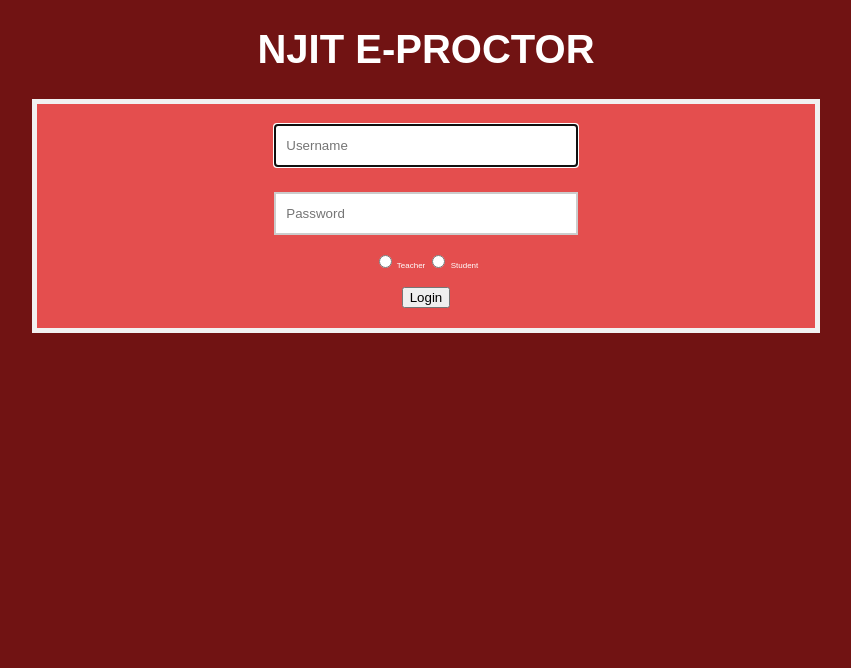
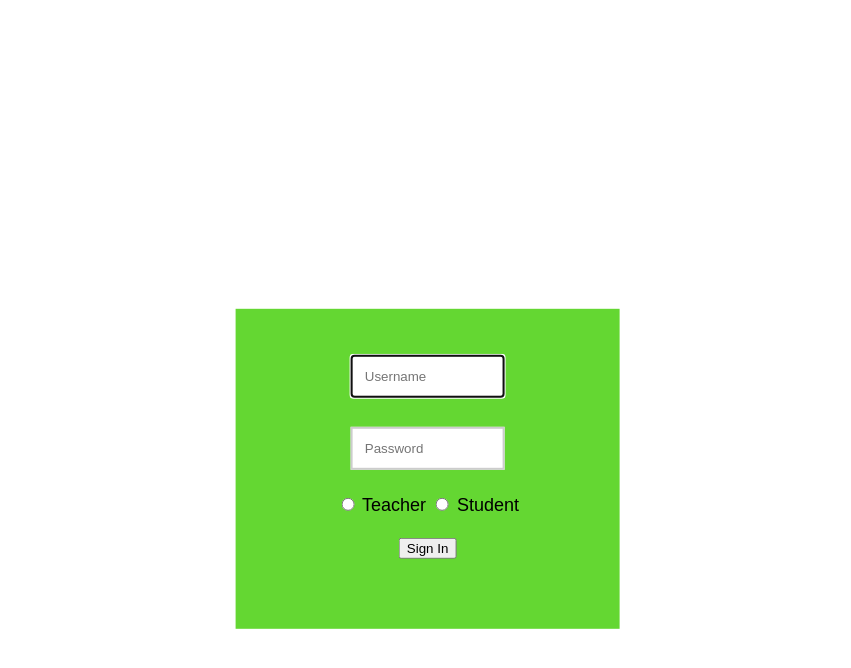
Before and after one commit to tejveersingh1997/s, a PHP site: page /login.php in a window 1280 px wide. Shown: the top 668 px of the page, without its empty margins (214-1065 px from the left). Run offline with PHP 8.4, Linux system fonts and the light colour scheme.

Commit message:
Update login.php

```diff
--- a/login.php
+++ b/login.php
@@ -1,61 +1,63 @@
-
 <!DOCTYPE html>
 <html>
 <head>
+<meta charset="utf-8">
+<meta name="robots" content="noindex,nofollow" />
+<meta name="viewport" content="width=device-width, initial-scale=1, user-scalab$
+<meta name="apple-mobile-web-app-capable" content="yes">
+<meta name="apple-touch-fullscreen" content="yes">
+<meta name="format-detection" content="telephone=no">
+<meta name="mobile-web-app-capable" content="yes">
+
 
 <!–– Links with login_front.js ––>
 
 <meta name="viewport" content="width=device-width, initial-scale=1">
 <script src="login_front.js" type="text/JavaScript"></script>
 
-
-<!–– CSS style is inserted here––>
-
 <style>
-
-h1 {
-  font-family: Arial, Helvetica, sans-serif;
-  color:White;
-  font-size: 40px;
-}
 
 body {
   font-family: Arial, Helvetica, sans-serif;
-  color:White;
-  font-size: 8px;
-  background-color: #711313;
+  color:black;
+  font-size: 18px;
+//  background: url("signin.png") no-repeat center center fixed;
+//  background-size: 1000px 650px;
 }
 
 form {
-  position:center;
-        border: 5px solid #f1f1f1;
-        padding: 12px 10px;
-        background-color: rgb(228, 78, 78);
-        width: 60%;
-
+  position: absolute;
+  background-color: rgb(100, 215, 50, 1.0);
+  width: 30%;
+  height: 40%;
+  transform: translate(115%, 94%);
 }
 
 input[type=text], input[type=password] {
   width: 40%;
-  padding: 12px 10px;
-  margin: 8px 0;
+  padding: 12px 12px;
+  margin: 4px 0;
   display: inline-block;
   border: 2px solid #ccc;
   box-sizing: border-box;
 }
 
 button {
-  background-color: red;
-  color: white;
-  padding: 20px 30px;
-  margin: 8px 0;
-  border: none;
-  cursor: pointer;
-  width: 60%;
+  border-radius: 15px;
+  background: #73AD21;
+  padding: 20px;
+  width: 200px;
+  height: 150px;
 }
 
 button:hover {
   opacity: 0.8;
+}
+
+ajaxDisplay, ajaxHiddenDisplay{
+font-family: Arial, Helvetica, sans-serif;
+  color:red;
+  font-size: 8px;
 }
 
 </style>
@@ -65,18 +67,15 @@ button:hover {
 
 <!–– HTML Menu here ––>
 
-
-
 <!–– HTML Login form here ––>
 <center>
-<h1 class="h1"> NJIT E-PROCTOR </h1>
 
 <body>
 
 <form action="/action_page.php">
 
         <div class="container">
-
+        <br></br>
         <tr class="prop">
                 <td class="name"><label for="login:username"></label></td>
                 <td class="value"><input id="login:username" type="text" name="login:username" class="form-login" size="30" placeholder="Username" required autofocus></td>
@@ -92,17 +91,16 @@ button:hover {
                 <td class="value"><input id="login:user1" type="radio" name="login:user" class="form-login" value="student"> Student</td>
         </tr>
 	<br></br>
-
-        <!-- -->
-        <div class="button" style="margin: 1em 1em">
-                <input class="form-control" type="button" onclick="ajaxLoginFunction();" value="Login">
+ <!-- -->
+        <div class="button">
+                <input class="form-control" type="button" onclick="ajaxLoginFunction();" value="Sign In">
         </div>
-
 </form>
 
+<div id=ajaxDisplay></div>
+<div id=ajaxHiddenDisplay></div>
+
 </body>
-
-
 </center>
 
 <!–– Sends MID_PATH variable to login_front.js ––>
@@ -111,7 +109,4 @@ button:hover {
         var MID_PATH="https://web.njit.edu/~vpp29/";
 </script>
 
-<div id="ajaxDiv"></div>
-<div id="ajaxDiv2" style="display: none;"></div>
-
 </html>
```
